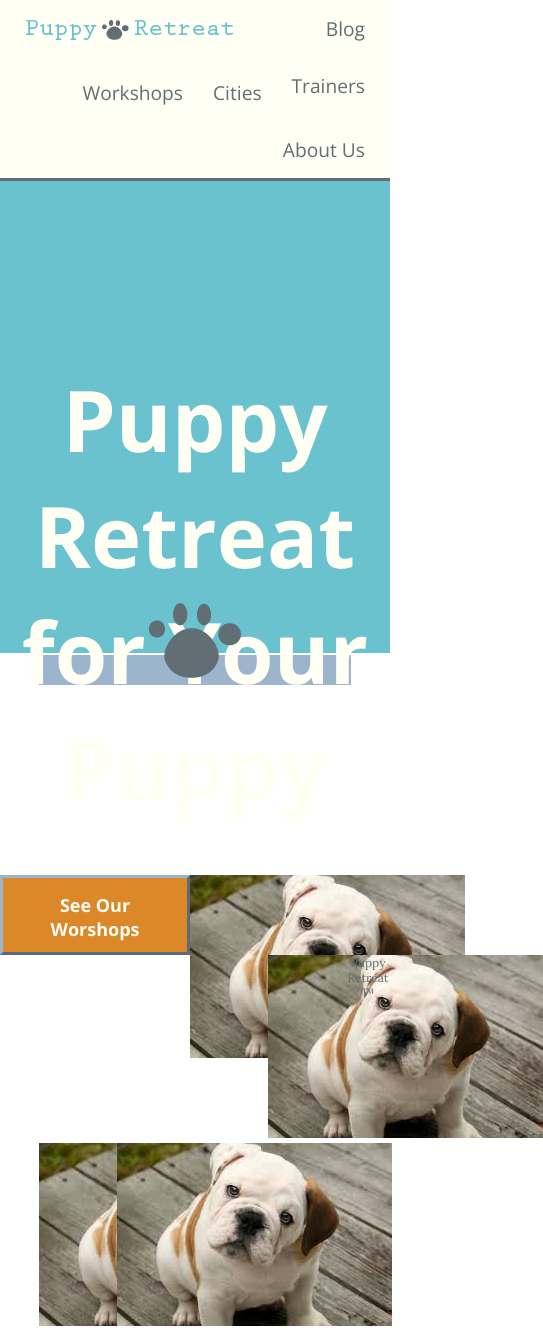
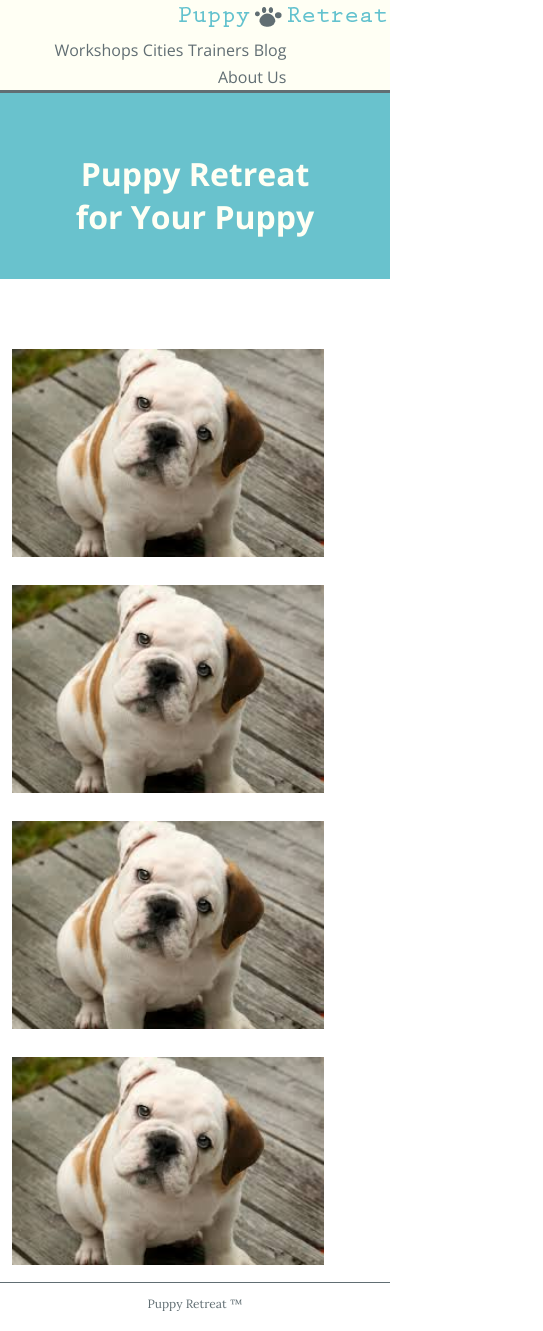
Before and after one commit to chelseydavis/chelseydavis.github.io, a plain HTML site: page unit6/index.html in a window 390 px wide. Shown: the whole page, 543 px wide, since content can reach past the window. Drawn offline with nearby package versions, Linux system fonts and the light colour scheme.

Commit message:
Last Revisions

```diff
--- a/unit6/css/style.css
+++ b/unit6/css/style.css
@@ -11,21 +11,21 @@ body {
 
 header {
 	width: 100%;
+	background-color: #fffff4;
 }
 
 nav {
 	font-size: 1.2em;
 	background-color: #fffff4;
 	font-weight: 400;
-	padding: 0px 10px;
+	padding: 0 .5%;
 
 }
 nav a {
 	text-decoration: none;
 	color: #616e73;
-	display: block;
 	float:right;
-	padding: 15px;
+	padding: .8%;
 }
 nav a:hover {
 	text-decoration: underline;
@@ -41,8 +41,7 @@ hr {
 
 main {
 
-	height: 65vh;
-
+	height: 90vh;
 }
 
 
@@ -52,12 +51,12 @@ h2 {
 
 footer {
 	font-family: 'Lora', sans-serif;
-	font-size: 12px;
+	font-size: .75em;
 	color: #616e73;
 	text-align: center;
-	border-top: 1px solid #616e73;
-	padding: 18px 0;
-	height: 2vh;m[j08=9]
+	border-top: .0625em solid #616e73;
+	padding: 1.125em 0;
+	height: 2vh;
 	clear: both;
 }
 
@@ -73,9 +72,9 @@ footer {
 .c2a1{
 	background-color: #dc8728;
 	color: #fffff4;
-	padding: 15px;
-	width:190px;
-	height: 80px;
+	padding: 3%;
+	width: 47%;
+	height: 5em;
 	text-align: center;
 	float: left;
 	border: outset #9db4cd;
@@ -84,21 +83,16 @@ footer {
 .c2a2{
 	background-color: #dc8728;
 	color: #fffff4;
-	padding: 15px;
+	padding: 3%;
 	float: right;
-	width:190px;
-	height: 80px;
+	width:47%;
+	height: 5em;
 	text-align: center;
 	border: outset #9db4cd;
 }
 
-.commits{
-	width: 28.75em;
-	margin: 0 auto;
-}
-
-/*.bulldog {
-	width: 340px;
+.bulldog {
+	width: 100%;
 }
 
 /*.pup {
@@ -110,24 +104,30 @@ footer {
 	display: inline;
 }
 
+#commits{
+	width: 27%;
+	margin: 0 auto;
+	height: 25%;
+}
 
 #random{
 	background-color: #9db4cd;
-	height: 30px;
-	margin: .6% 10%;
+	height: 3%;
+	margin: -20 10%;
 	border-style: none;
 }
 
 #paw{
-	height:50px;
-	margin: 0 auto;
-	background-color: #69c2cd;
-	text-align: center;
+	height:7%;
+	margin: 0 48.5%;
+	 position: relative;
+  top: 50%;
+  transform: translateY(-775%);
 }
 
 #logo{
 	float: left;
-	margin: 0px;
+	margin: .5% .5%;
 }
 
 #logo a:hover {
@@ -136,8 +136,8 @@ background-color: #fffff4;
 
 #puppies {
 text-align: center;
-margin: 3em auto;
-width: 80%;
+margin: 0 auto;
+width: 100%;
 height: 33vh;
 
 }
@@ -145,15 +145,15 @@ height: 33vh;
 #turq {
 	background-color: #69c2cd;
 	width: 100%;
-	height: 50vh;
+	height: 75%;
 }
 
 #turq h1 {
 	color: #fffff4;
 	font-size: 5.3125em;
 	text-align: center;
-	padding-top: 180px;
-	padding-bottom: 50px;
+	padding-top: 10%;
+	padding-bottom: 3%;
 	width:100%;
 }
 
@@ -165,5 +165,82 @@ height: 33vh;
 #doggy {
 	display: block;
 	float:left;
-	width: 25%;
+	width: 19%;
+	margin: 0 3%;
 }
+
+@media screen and (max-width: 800px) {
+
+	main {
+		height: 70vh;
+	}
+
+nav {
+	font-size: 1em;
+}
+
+	#turq {
+		height: 80%;
+	}
+
+	#turq h1 {
+		font-size: 4em;
+	}
+
+	#commits {
+		width: 50%;
+	}
+
+	#doggy {
+		width: 42%;
+		margin: 3%;
+
+	}
+
+	#paw {
+		margin: 0 47%;
+	}
+}
+
+@media screen and (max-width: 400px) {
+
+	main {
+	height: 40vh;
+	}
+
+nav {
+	float: left;
+	}
+
+#logo {
+	float: right;
+}
+
+#turq h1 {
+font-size: 2em;
+padding-top: 15%;
+}
+
+#turq {
+height: 55%;
+}
+
+#commits {
+display: none;
+}
+
+#paw {
+	display: none;
+}
+
+#random {
+	display: none;
+
+}
+
+#doggy {
+	width: 80%;
+	margin: 3%;
+	float: left;
+}
+}
--- a/unit6/index.html
+++ b/unit6/index.html
@@ -6,15 +6,16 @@
      <link rel="stylesheet" href="css/style.css">
      <link href='http://fonts.googleapis.com/css?family=Open+Sans:400,700' rel='stylesheet' type='text/css'>
      <link href='http://fonts.googleapis.com/css?family=Lora:400,700' rel='stylesheet' type='text/css'>
+     <meta name="viewport" content="initial-scale=1">
      </head>
 
      <body>
      <main>
-     <header>
+     <header class="clearfix">
 
-     <nav class="clearfix">
+      <div id="logo"><a href="index.html"><img src="assets/Images/Puppy.png"></a></div>
 
-     <div id="logo"><a href="index.html"><img src="assets/Images/Puppy.png"></a></div>
+     <nav>
 
      <ul>
 
@@ -28,34 +29,32 @@
 
      </nav>
 
-    <hr class="clearfix">
+    </header>
 
-    </header>
+     <hr class="clearfix">
 
 <div id="turq">
 <h1 class="big-header"> Puppy Retreat <br> for Your Puppy </h1>
 
-<section class="commits">
-<h2 class="c2a1"><a href="#">See Our Worshops</a></h2>
+<section class="clearfix" id="commits">
+<h2 class="c2a1"><a href="#">See Our <br> Worshops</a></h2>
 
 <h2 class="c2a2"><a href="#">See Our <br> Cities</a></h2>
 
 </section>
 </div>
 
-<div id="paw">
-<img src="assets/Images/prpaw.png">
-</div>
+<img id="paw" src="assets/Images/prpaw.png">
 
-<div>
-	<hr id="random">
+<div id="random">
+
 </div>
 
 </main>
 
-<section id="puppies" class="clearfix">
+<section id="puppies">
 
-<ul class="clearfix">
+<ul class= "clearfix">
 	<li id="doggy"><a class="pup" href="#"><img class="bulldog" src="assets/Images/bulldog.jpeg"></a></li>
 	<li id="doggy"><a class="pup" href="#"><img class="bulldog" src="assets/Images/bulldog.jpeg"></a></li>
 	<li id="doggy"><a class="pup" href="#"><img class="bulldog" src="assets/Images/bulldog.jpeg"></a></li>
```
Also changed, not shown: unit6/blog/blog.html (+1 -1 lines).
